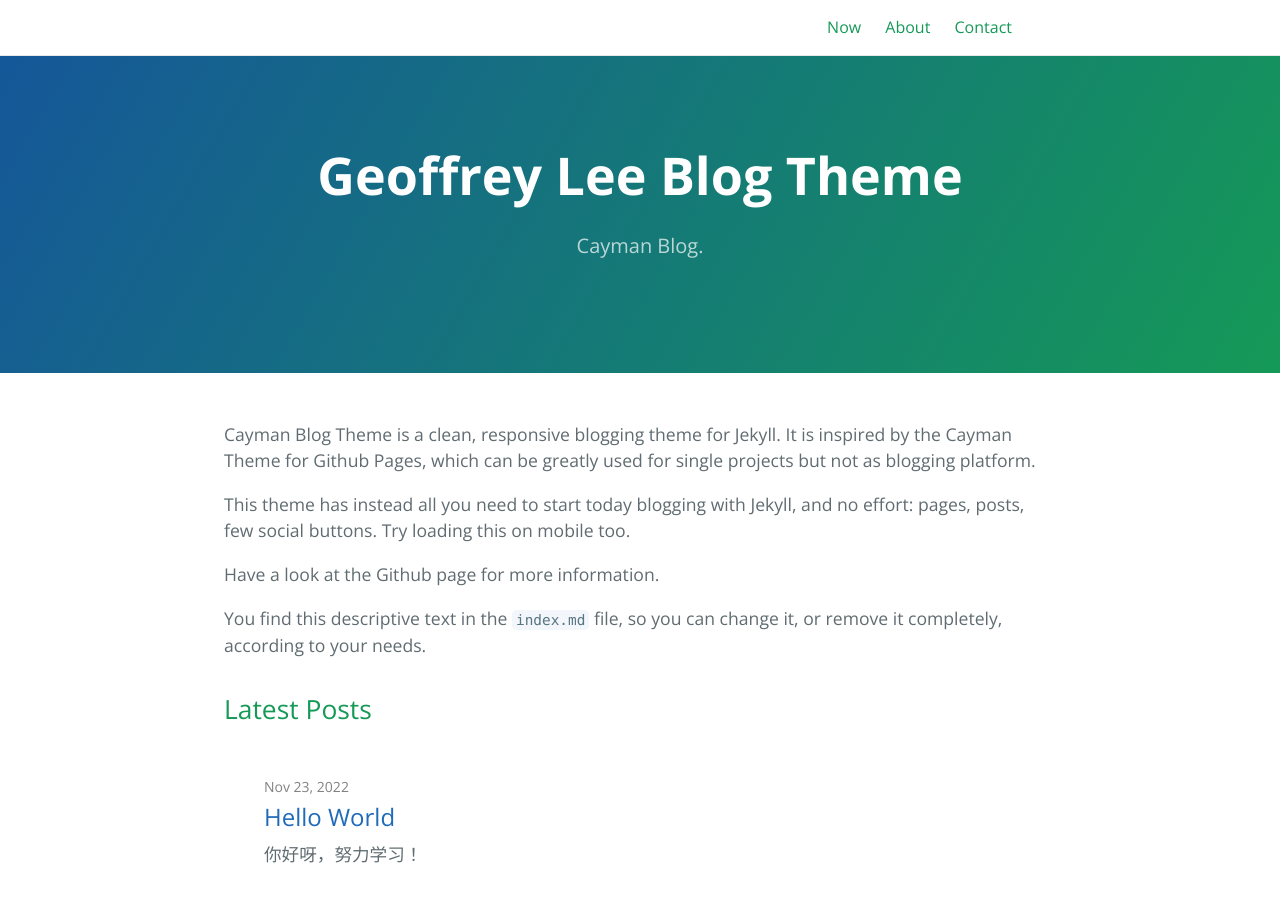
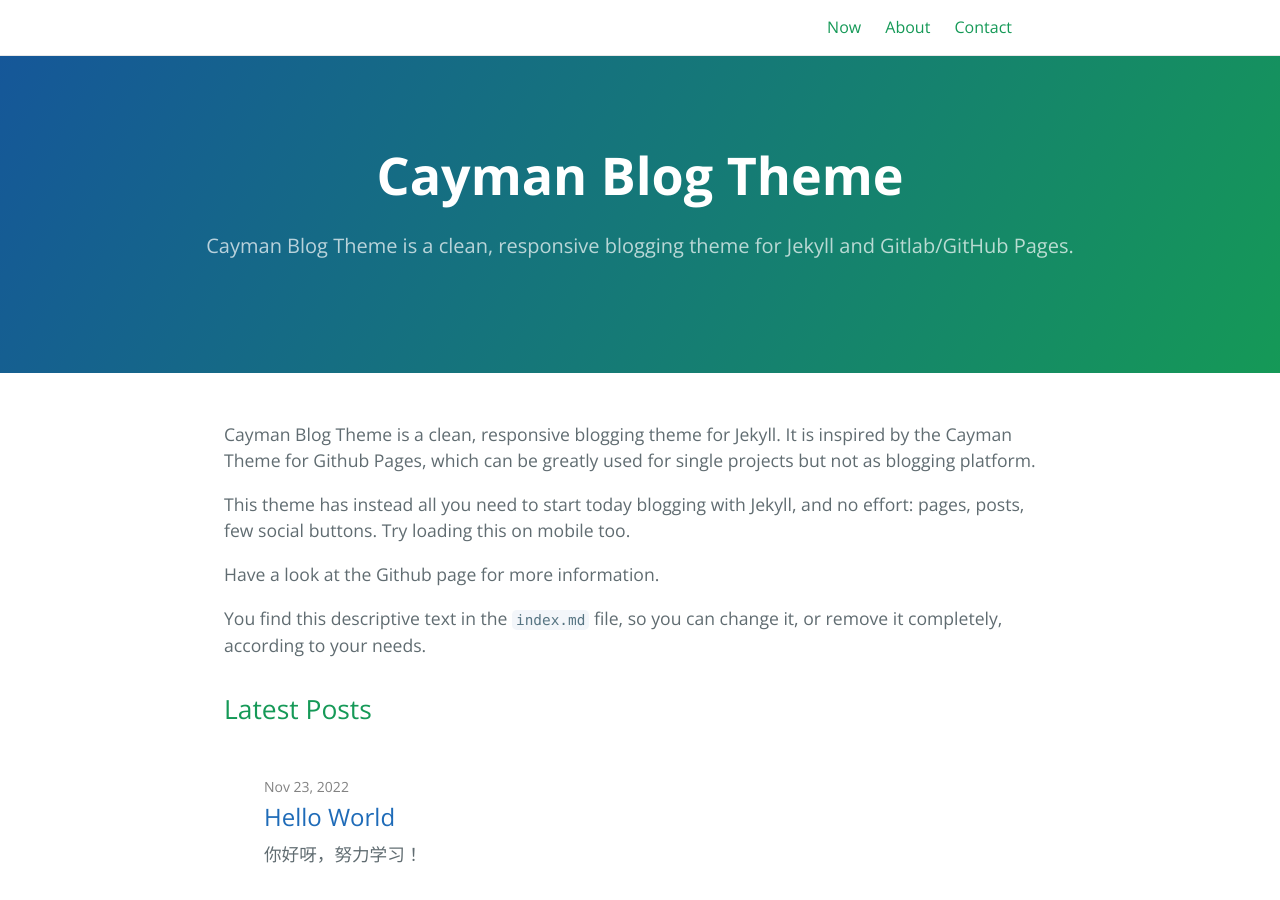
Before and after one commit to sertreet/sertreet.github.io, a Jekyll site: the page built from index.md, in a window 1280 px wide and 900 px high. Built offline with Jekyll 4.4.1, drawn with Linux system fonts in a browser that asks for light colours.

Commit message:
Update _config.yml

```diff
--- a/_config.yml
+++ b/_config.yml
@@ -1,9 +1,9 @@
-title: Geoffrey Lee Blog Theme
-description: Cayman Blog.
+title: Cayman Blog Theme
+description: Cayman Blog Theme is a clean, responsive blogging theme for Jekyll and Gitlab/GitHub Pages.
 show_downloads: true
 
 baseurl: "/cayman-blog" # change this to the subpath of your site, e.g. /blog. Leave it empty if you don't need it.
-url: "https://blog.081700.xyz" # change this to the base hostname & protocol for your site
+url: "https://lorepirri.github.io" # change this to the base hostname & protocol for your site
 
 
 google_analytics:
```
